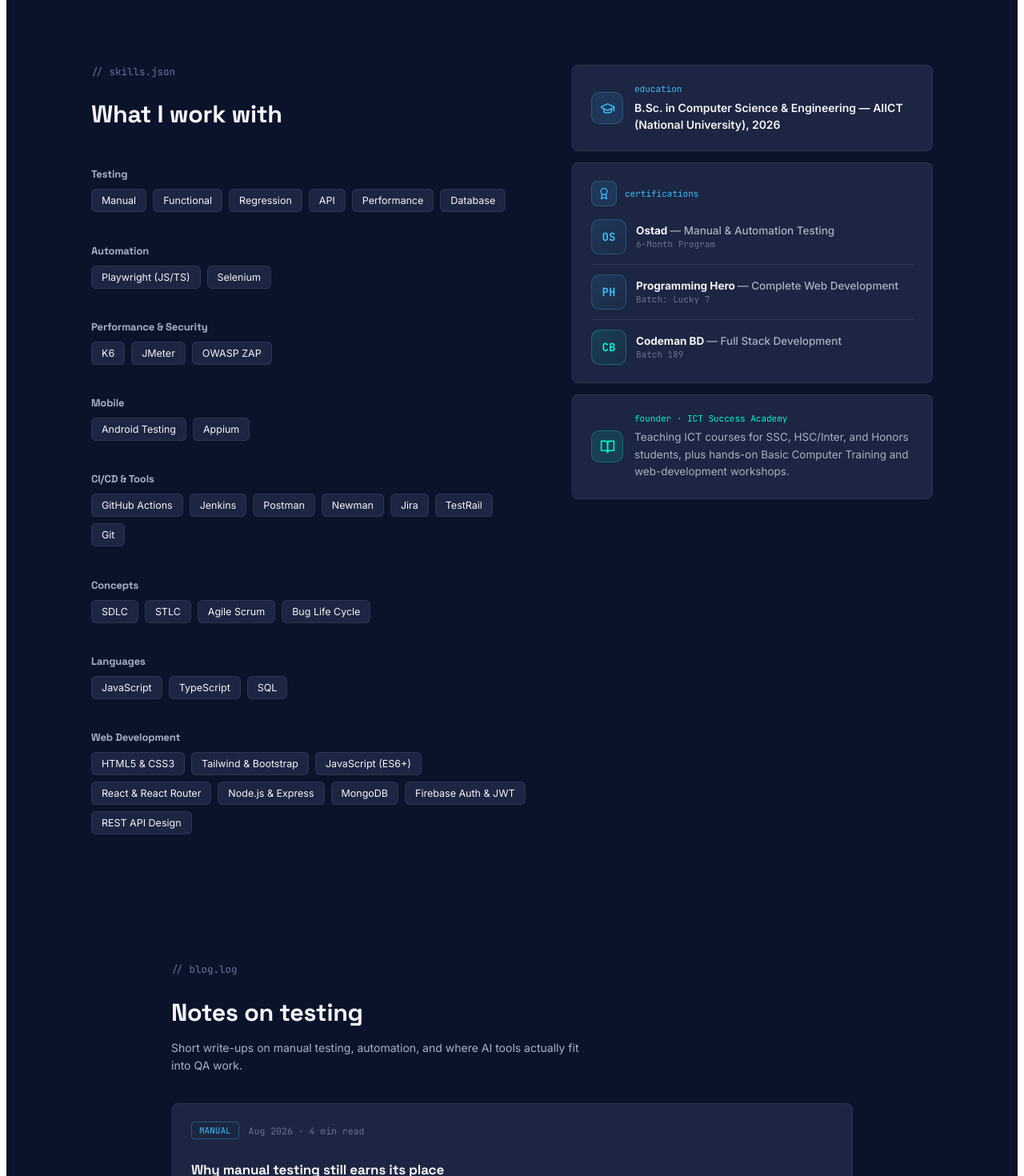
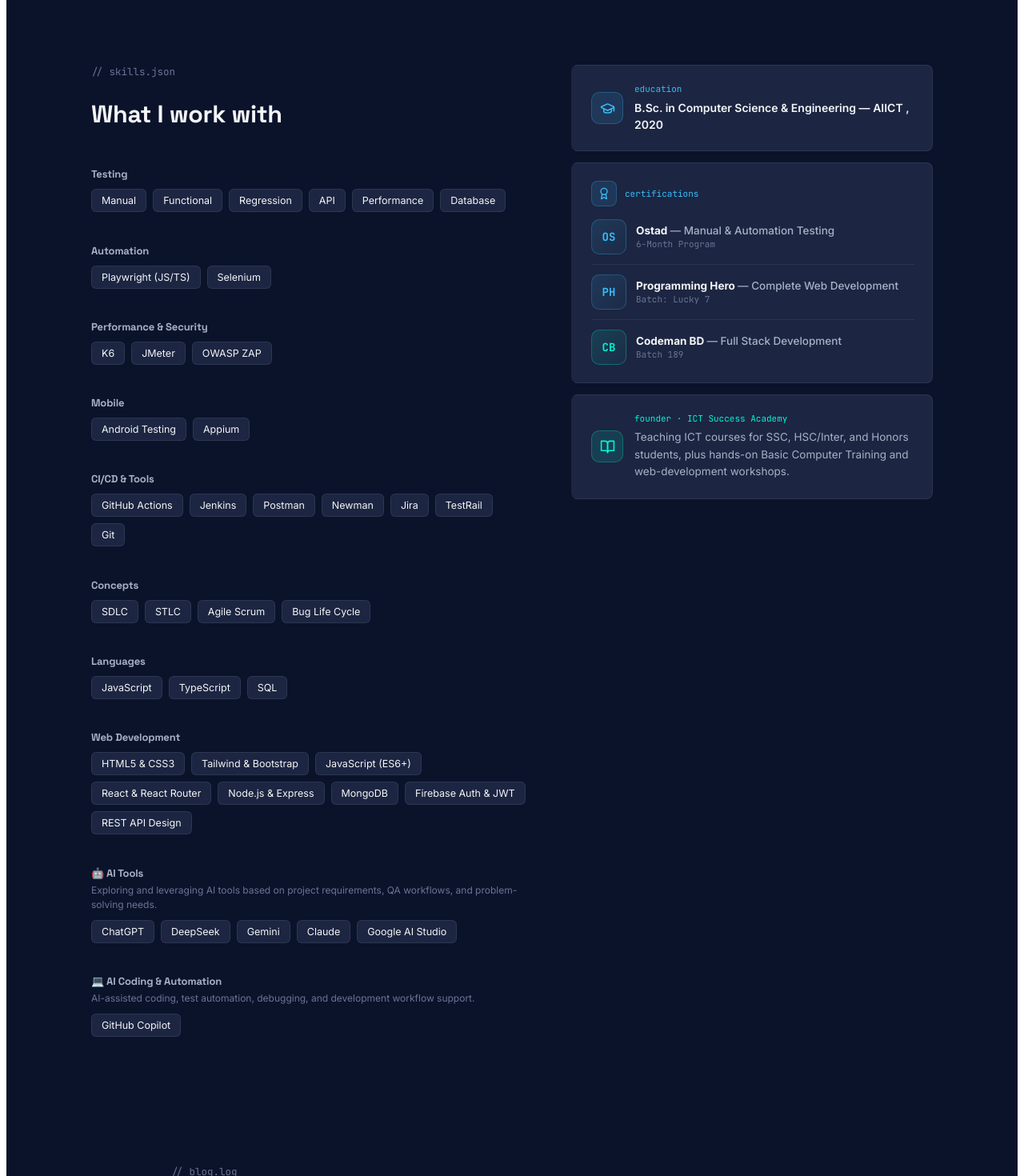
Before and after one commit to rezwanulislamrimel/SQA-Portfolio-rezwanulrimel, a React (Vite) app: page / in a window 1280 px wide. Shown: the part 3040-4510 px from the top of the page at 80% size. Built offline with nearby package versions, Linux system fonts and the light colour scheme.

Commit message:
added AI Tools And  AI Coding & Automation Section

```diff
--- a/src/App.jsx
+++ b/src/App.jsx
@@ -39,7 +39,7 @@
   linkedin: "https://linkedin.com/in/rezwanulrimel",
   github: "https://github.com/rezwanulislamrimel",
   cvLink: "./cv/rezwanul_rimel_cv.pdf",
-  education: "B.Sc. in Computer Science & Engineering — AIICT (National University), 2026",
+  education: "B.Sc. in Computer Science & Engineering — AIICT , 2020",
 };
 
 const CERTIFICATIONS = [
@@ -143,6 +143,8 @@
   { category: "Concepts", skills: ["SDLC", "STLC", "Agile Scrum", "Bug Life Cycle"] },
   { category: "Languages", skills: ["JavaScript", "TypeScript", "SQL"] },
   { category: "Web Development", skills: ["HTML5 & CSS3", "Tailwind & Bootstrap", "JavaScript (ES6+)", "React & React Router", "Node.js & Express", "MongoDB", "Firebase Auth & JWT", "REST API Design"] },
+  { category: "🤖 AI Tools", skills: ["ChatGPT", "DeepSeek", "Gemini", "Claude", "Google AI Studio"], note: "Exploring and leveraging AI tools based on project requirements, QA workflows, and problem-solving needs." },
+  { category: "💻 AI Coding & Automation", skills: ["GitHub Copilot"], note: "AI-assisted coding, test automation, debugging, and development workflow support." },
 ];
 
 /* ═══════════════════════════════════════════
@@ -583,7 +585,10 @@
           <div style={{ display: "flex", flexDirection: "column", gap: 22 }}>
             {SKILL_CATEGORIES.map((cat, i) => (
               <div key={i}>
-                <h4 style={{ fontSize: 13, fontWeight: 700, color: C.textMuted, marginBottom: 10 }}>{cat.category}</h4>
+                <h4 style={{ fontSize: 13, fontWeight: 700, color: C.textMuted, marginBottom: cat.note ? 4 : 10 }}>{cat.category}</h4>
+                {cat.note && (
+                  <p style={{ fontSize: 12, color: C.textFaint, lineHeight: 1.5, margin: "0 0 10px 0" }}>{cat.note}</p>
+                )}
                 <div style={{ display: "flex", gap: 8, flexWrap: "wrap" }}>
                   {cat.skills.map((skill, j) => (
                     <span key={j} style={{ fontSize: 12.5, background: C.surface, border: `1px solid ${C.border}`, padding: "6px 12px", borderRadius: 6, color: C.textMain }}>{skill}</span>
```
